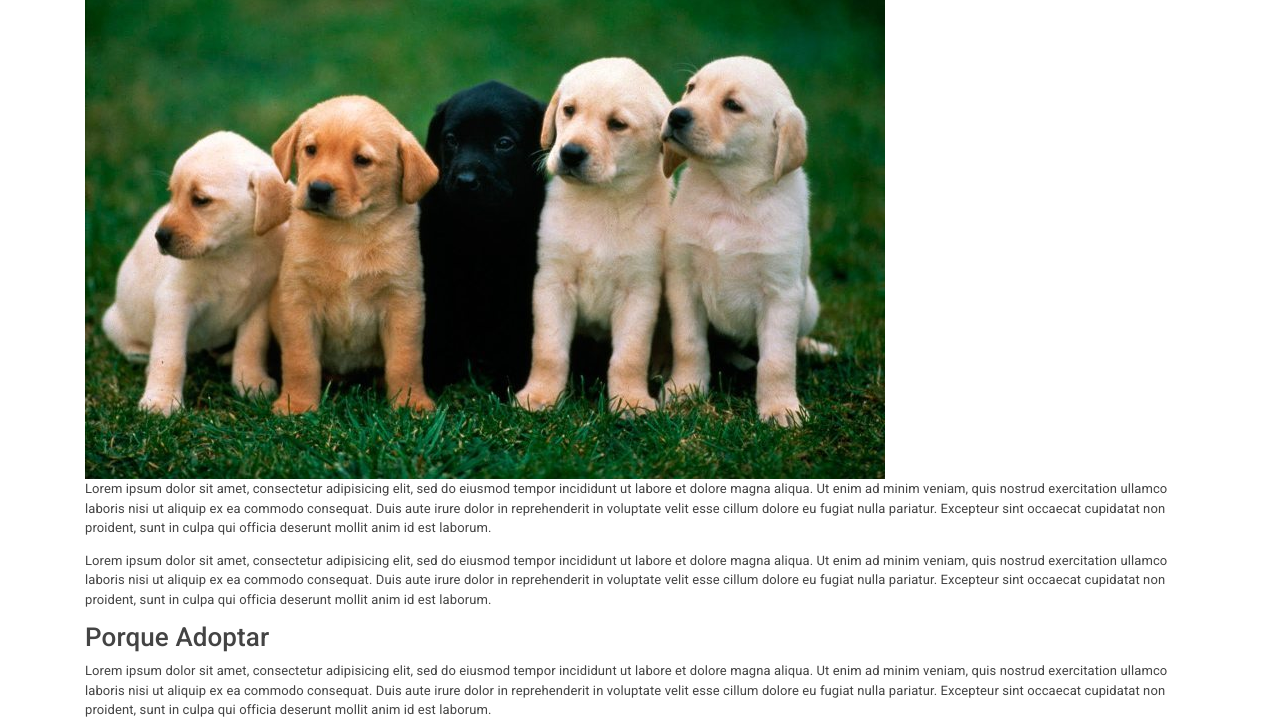
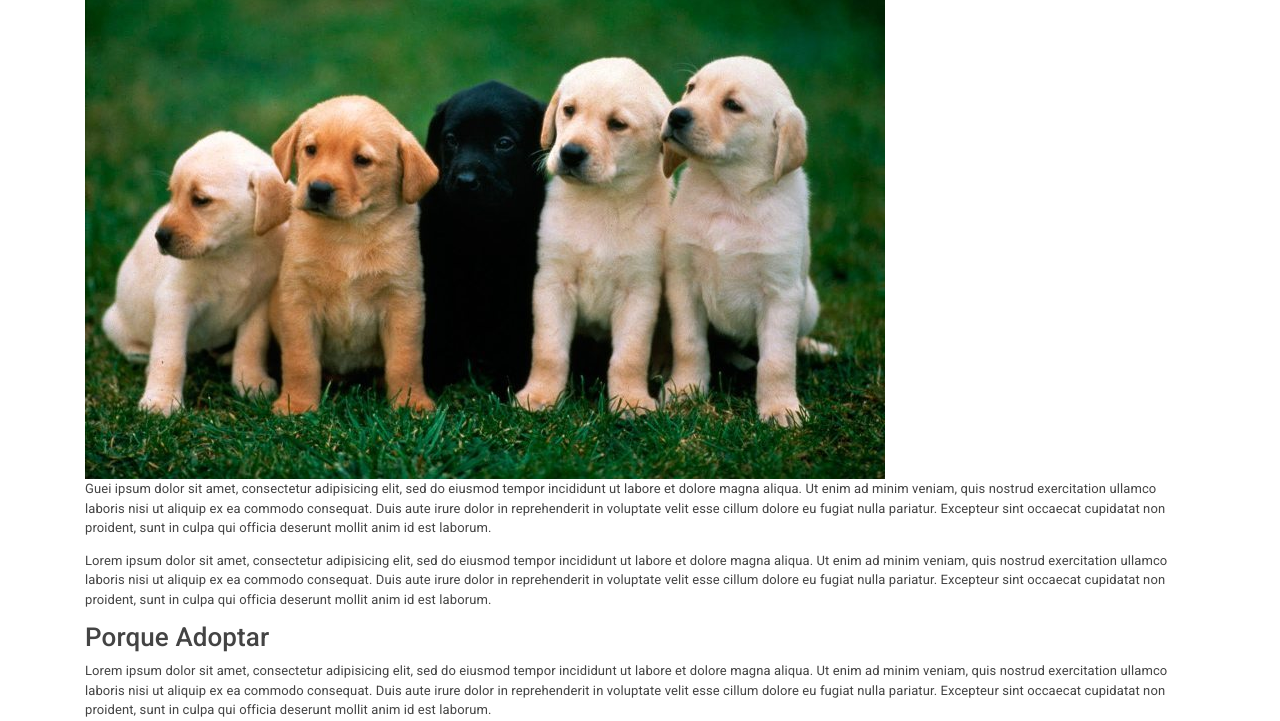
Before and after one commit to junior12ag/peps, a Django app: page / in a window 1280 px wide. Shown: the part 121-842 px from the top of the page. Run offline with Django 3.2, Linux system fonts and the light colour scheme; some libraries are stand-ins or nearby versions.

Commit message:
Update Index.html

```diff
--- a/templates/Index.html
+++ b/templates/Index.html
@@ -7,7 +7,7 @@
   </div>
 
   <div class="container">
-    <p>Lorem ipsum dolor sit amet, consectetur adipisicing elit, sed do eiusmod tempor incididunt ut labore et dolore magna aliqua. Ut enim ad minim veniam, quis nostrud exercitation ullamco laboris nisi ut aliquip ex ea commodo consequat. Duis aute irure dolor in reprehenderit in voluptate velit esse cillum dolore eu fugiat nulla pariatur. Excepteur sint occaecat cupidatat non proident, sunt in culpa qui officia deserunt mollit anim id est laborum.</p>
+    <p>Guei ipsum dolor sit amet, consectetur adipisicing elit, sed do eiusmod tempor incididunt ut labore et dolore magna aliqua. Ut enim ad minim veniam, quis nostrud exercitation ullamco laboris nisi ut aliquip ex ea commodo consequat. Duis aute irure dolor in reprehenderit in voluptate velit esse cillum dolore eu fugiat nulla pariatur. Excepteur sint occaecat cupidatat non proident, sunt in culpa qui officia deserunt mollit anim id est laborum.</p>
     <p>Lorem ipsum dolor sit amet, consectetur adipisicing elit, sed do eiusmod tempor incididunt ut labore et dolore magna aliqua. Ut enim ad minim veniam, quis nostrud exercitation ullamco laboris nisi ut aliquip ex ea commodo consequat. Duis aute irure dolor in reprehenderit in voluptate velit esse cillum dolore eu fugiat nulla pariatur. Excepteur sint occaecat cupidatat non proident, sunt in culpa qui officia deserunt mollit anim id est laborum.</p>
 
   </div>
```
